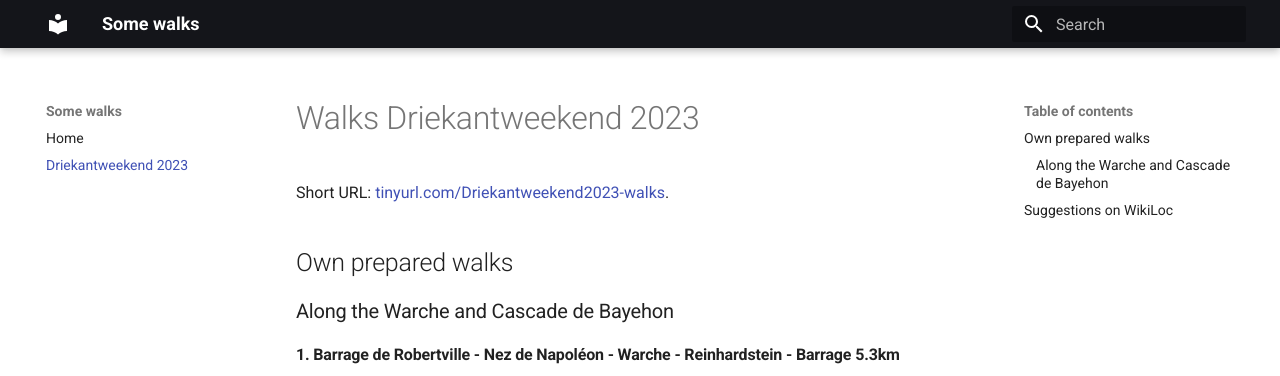
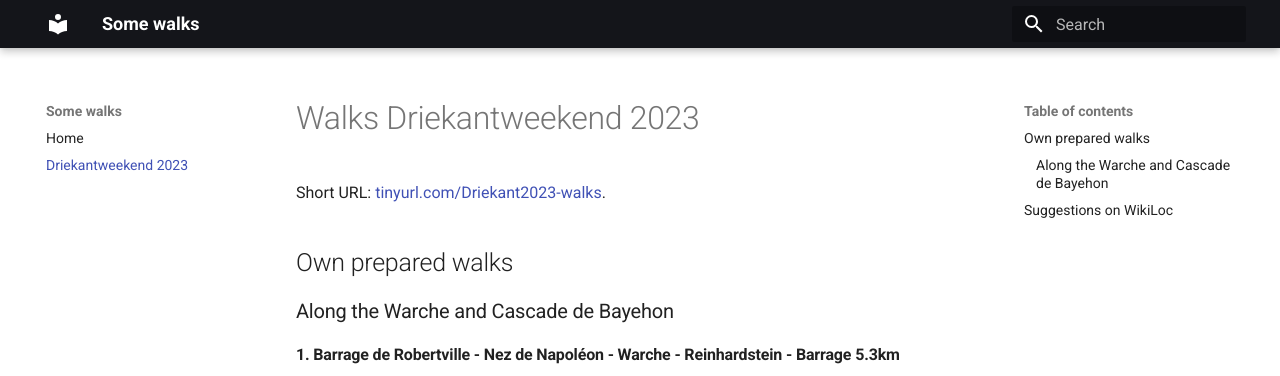
Before and after one commit to klust/Walks, an MkDocs documentation site: the page built from docs/BE/Driekantweekend2023/Driekantweekend2023.md, in a window 1280 px wide and 900 px high. Shown: the top 376 px of the window. Built offline with MkDocs 1.6.1 and Material for MkDocs 9.7.7, drawn with Linux system fonts in a browser that asks for light colours.

Commit message:
Changed the tiny URL.

```diff
--- a/docs/BE/Driekantweekend2023/Driekantweekend2023.md
+++ b/docs/BE/Driekantweekend2023/Driekantweekend2023.md
@@ -1,6 +1,6 @@
 # Walks Driekantweekend 2023
 
-Short URL: [tinyurl.com/Driekantweekend2023-walks](https://tinyurl.com/Driekantweekend2023-walks).
+Short URL: [tinyurl.com/Driekant2023-walks](https://tinyurl.com/Driekant2023-walks).
 
 ## Own prepared walks
 
```
